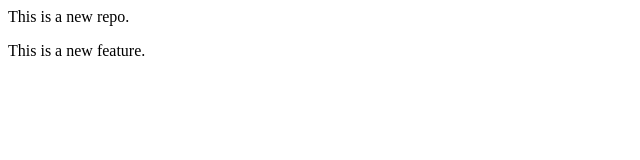
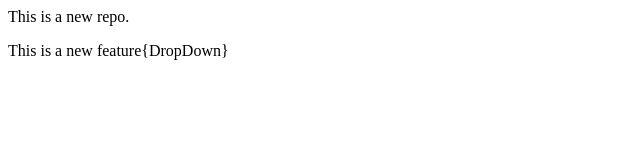
Before and after one commit to Itsmuhanif/LocalRepo, a plain HTML site: page index.html in a window 1280 px wide. Shown: the full height of the page, 0-640 px from the left. Drawn offline with Linux system fonts and the light colour scheme.

Commit message:
add DropDown

```diff
--- a/index.html
+++ b/index.html
@@ -1,2 +1,2 @@
 <p>This is a new repo.</p>
-<p>This is a new feature.</p>
+<p>This is a new feature{DropDown}</p>
```
